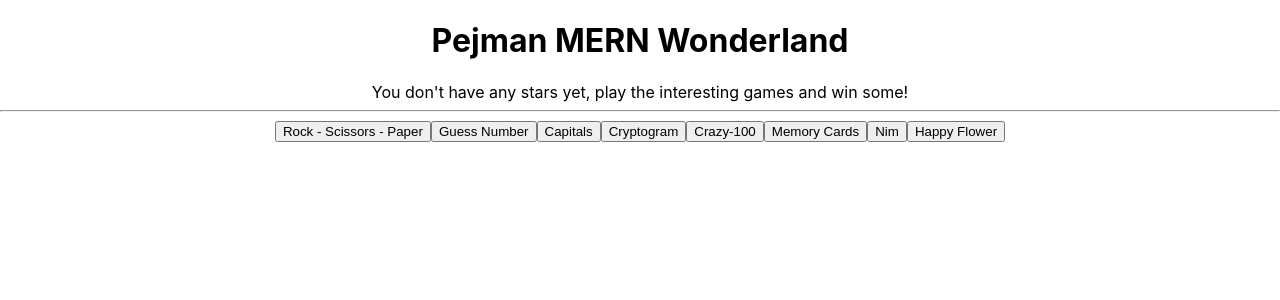
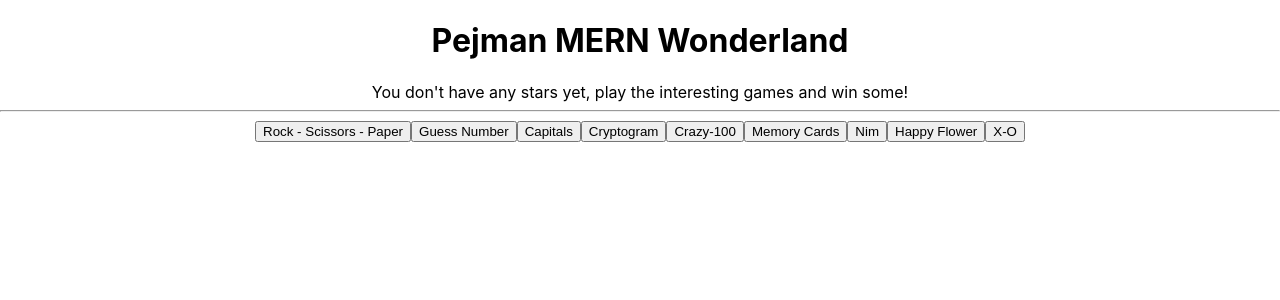
Before and after one commit to PejmanFSD/Pejman-MERN-Wonderland, a React (Create React App) app: page / in a window 1280 px wide. Shown: the top 300 px of the page. Built offline with nearby package versions, Linux system fonts and the light colour scheme.

Commit message:
Starting the "X-O" game.

```diff
--- a/src/App.jsx
+++ b/src/App.jsx
@@ -9,6 +9,7 @@ import Crazy100 from "./Crazy100/Crazy100";
 import MemoryCards from "./MemoryCards/MemoryCards";
 import Nim from "./Nim/Nim";
 import HappyFlower from "./HappyFlower/HappyFlower";
+import XO from "./XO/XO";
 
 function App() {
   const [showGameTitles, setShowGameTitles] = useState(true);
@@ -21,6 +22,7 @@ function App() {
   const [showMemoryCards, setShowMemoryCards] = useState(false);
   const [showNim, setShowNim] = useState(false);
   const [showHappyFlower, setShowHappyFlower] = useState(false);
+  const [showXO, setShowXO] = useState(false);
   const updateTotalPoint = (i) => {
     setTotalPoint((currTotalPoint) => currTotalPoint + i);
   };
@@ -55,6 +57,10 @@ function App() {
   const toggleHappyFlower = () => {
     setShowGameTitles(false);
     setShowHappyFlower(true);
+  };
+  const toggleXO = () => {
+    setShowGameTitles(false);
+    setShowXO(true);
   };
   return (
     <div className="App">
@@ -169,6 +175,18 @@ function App() {
           <button onClick={() => toggleHappyFlower()}>Happy Flower</button>
         )
       )}
+      {!showGameTitles && showXO ? (
+        <XO
+          setShowGameTitles={setShowGameTitles}
+          setShowXO={setShowXO}
+          updateTotalPoint={updateTotalPoint}
+        />
+      ) : (
+        showGameTitles &&
+        !showXO && (
+          <button onClick={() => toggleXO()}>X-O</button>
+        )
+      )}
     </div>
   );
 }
--- /dev/null
+++ b/src/XO/XO.jsx
@@ -0,0 +1,5 @@
+export default function XO() {
+    return (
+        <div>X-O</div>
+    )
+}
```
